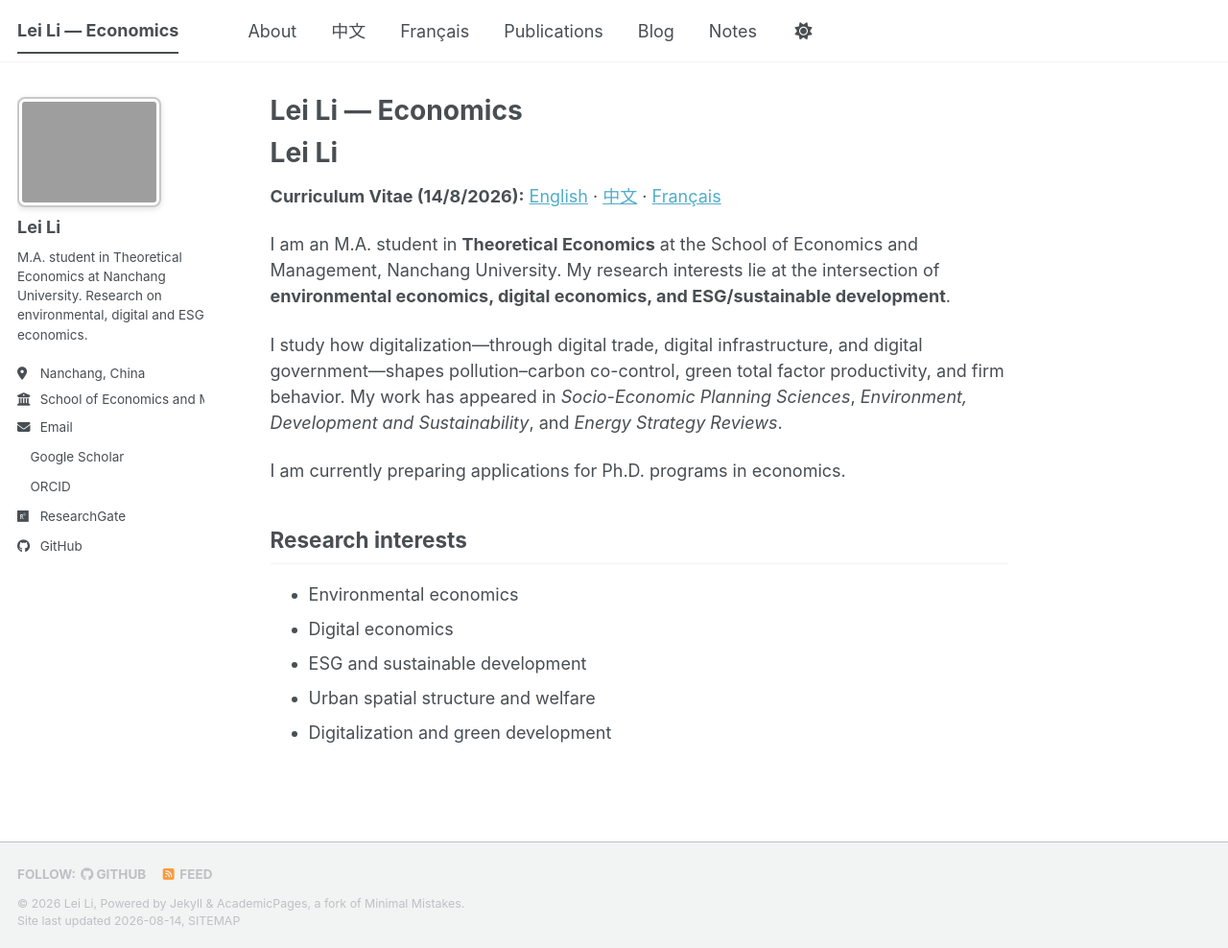
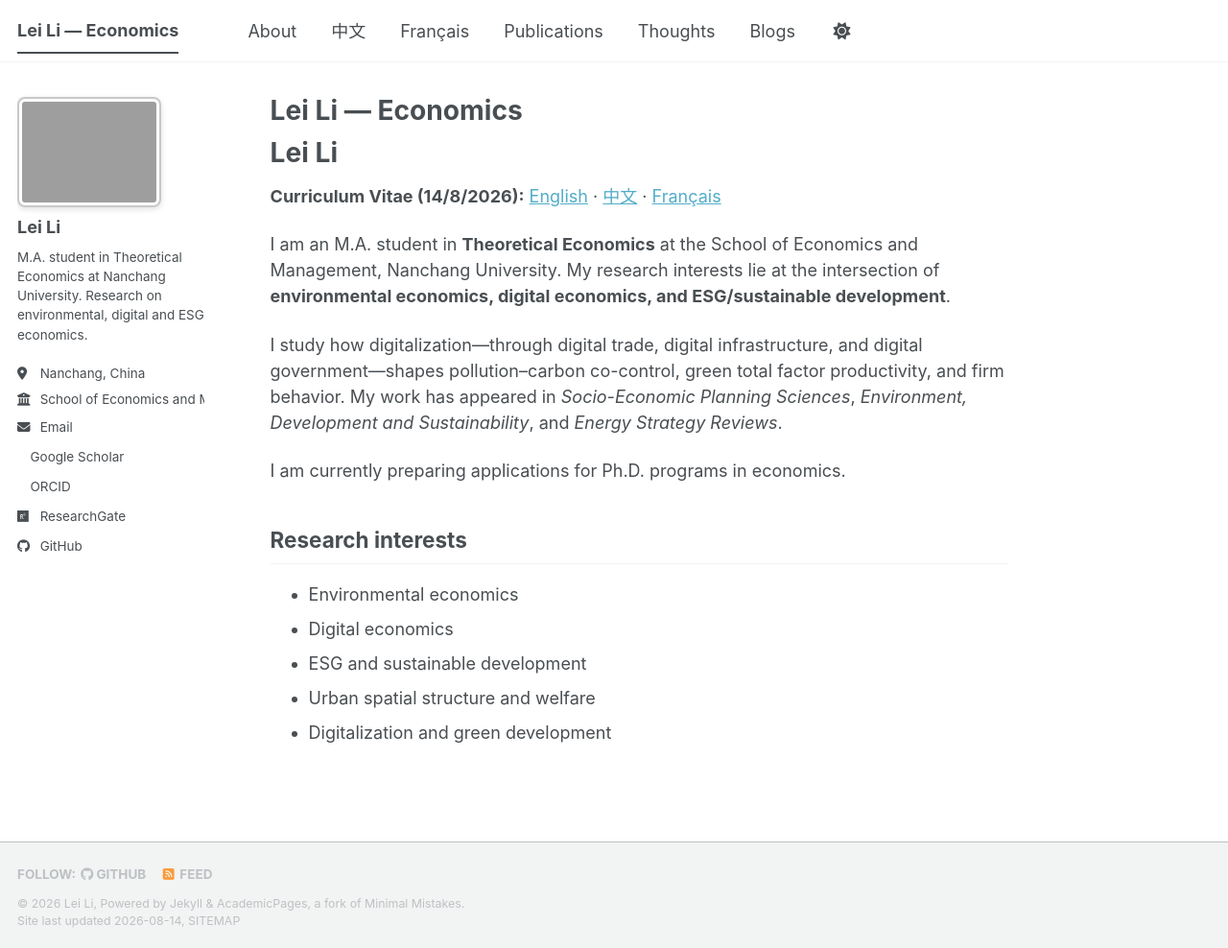
Before and after one commit to LeiLi-Econ/LeiLi-Econ.github.io, a Jekyll site: the page built from _pages/about.md, in a window 1280 px wide and 988 px high. Shown: the whole window at 96% size. Built offline with Jekyll 4.4.1, drawn with Linux system fonts in a browser that asks for light colours; a style sheet for code colours, icons or effects is not loaded.

Commit message:
Rename 'Blog' to 'Thoughts' and 'Notes' to 'Blogs'

```diff
--- a/_data/navigation.yml
+++ b/_data/navigation.yml
@@ -7,7 +7,7 @@ main:
     url: /fr/
   - title: "Publications"
     url: /publications/
-  - title: "Blog"
+  - title: "Thoughts"
     url: /essays/
-  - title: "Notes"
+  - title: "Blogs"
     url: /year-archive/
```
